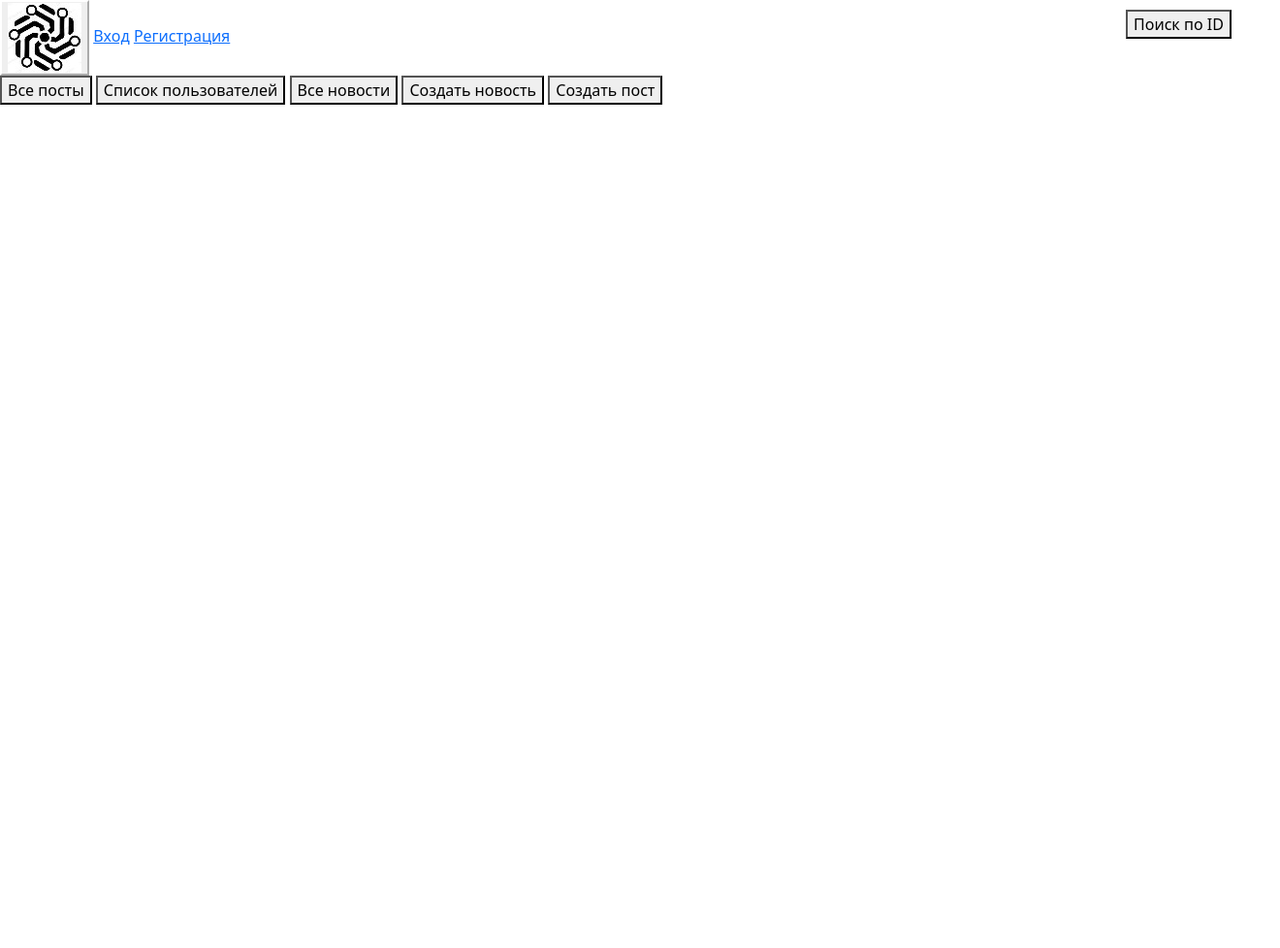
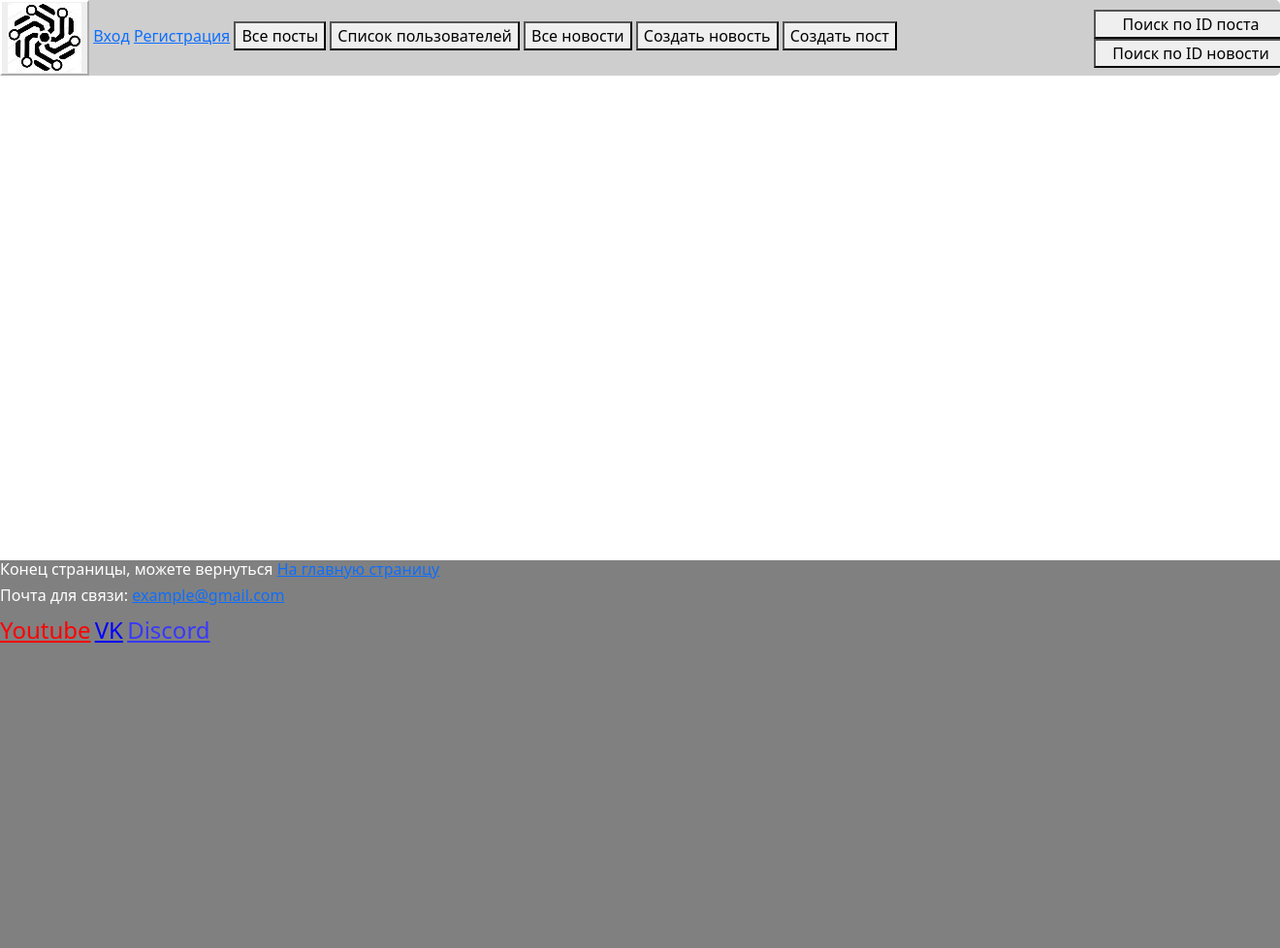
Before and after one commit to Mak7216/mydjango, a Django app: page / in a window 1320 px wide. Shown: the whole page at 97% size. Before the commit the page ends 108 px from the top, so only its background shows below. Run offline with Django 4.2, Linux system fonts and the light colour scheme; the visitor is signed in with stand-in values (Sample User, id 1).

Commit message:
new desing

```diff
--- a/my_site/news/views.py
+++ b/my_site/news/views.py
@@ -19,7 +19,7 @@ def detail_new(request, post_id):
     return HttpResponse(template.render(context, request))
 
 def news(request):
-    template = loader.get_template("news/news.html")
+    template = loader.get_template("main.html")
     posts = News.objects.all()
     context = {
         "posts": posts
--- a/my_site/posts/static/css/style.css
+++ b/my_site/posts/static/css/style.css
@@ -63,15 +63,14 @@
     color: rgb(0, 183, 255);
     font-size: 24px;
 }
+.discord {
+    color: rgb(56, 56, 255);
+    font-size: 24px;
+}
 .ul_news {
     position: relative;
     left: 100px;
     top: 100px;
-}
-.h2__ {
-    position: relative;
-    right: 36px;
-    width: 1000px;
 }
 .search {
     width: 100%;
@@ -93,9 +92,17 @@
 .wrap{
     width: 120px;
     position: absolute;
-    top: 25px;
-    left: 92.5%;
+    top: 40px;
+    left: 90%;
     transform: translate(-50%, -50%);
+}
+.search_post {
+    height: 30px;
+    width: 200px;
+}
+.search_news {
+    height: 30px;
+    width: 200px;
 }
 .back_2_main_menu_header {
     color: rgb(255, 255, 255);
@@ -107,3 +114,33 @@
 .create_post {
     width: 120px;
 }
+.header {
+    background-color: rgb(206, 206, 206);
+    border-radius: 5px;
+}
+.footer {
+    background-color: rgb(128, 128, 128);
+    position: relative;
+    top: 500px;
+    height: 400px;
+    width: 100%;
+}
+.footer_endpage {
+    color: white;
+}
+.date_news {
+    position: relative;
+    height: 50px;
+}
+.date_posts {
+    position: relative;
+    height: 50px;
+}
+.body_post {
+    position: relative;
+    height: 30px;
+}
+.footer_link_mail {
+    color: white;
+    top: 50px;
+}
--- a/my_site/templates/includes/footer.html
+++ b/my_site/templates/includes/footer.html
@@ -1,4 +1,8 @@
 {% load static %}
-<footer>
-
+<footer class="footer">
+    <h6 class="footer_endpage">Конец страницы, можете вернуться <a href="http://127.0.0.1:8000/" class="footer_">На главную страницу</a></h6>
+    <h6 class="footer_link_mail">Почта для связи: <a href="https://mail.google.com/mail/">example@gmail.com</a></h6>
+    <a href="https://www.youtube.com/channel/UCMnahQWTCi9rkdG9IWCP4Vg" class="youtube">Youtube</a>
+    <a href="https://vk.com/mkozh162" class="vk">VK</a>
+    <a href="https://www.youtube.com/shorts/I_duxn6of8o" class="discord">Discord</a>
 </footer>
--- a/my_site/templates/includes/header.html
+++ b/my_site/templates/includes/header.html
@@ -1,15 +1,27 @@
 {% load static %}
-<header>
+<header class="header">
     <button onclick="window.location='http://127.0.0.1:8000/'" class="back_2_main_menu_header"><img src="{% static 'img/logo.jpg' %}"></button>
     <a href="http://127.0.0.1:8000/login" class="login">Вход</a>
     <a href="http://127.0.0.1:8000/register" class="registration">Регистрация</a>
     <div class="wrap">
-          <button type="submit" id="java_search">Поиск по ID</button>
+          <button type="submit" id="java_search_post" class="search_post">Поиск по ID поста</button>
+          <button type="submit" id="java_search_news" class="search_news">Поиск по ID новости</button>
     </div>
+    <button onclick="window.location='http://127.0.0.1:8000/posts'">Все посты</button>
+    <button onclick="window.location='http://127.0.0.1:8000/users'">Список пользователей</button>
+    <button onclick="window.location='http://127.0.0.1:8000/news'">Все новости</button>
+    <button onclick="window.location='http://127.0.0.1:8000/create_news'">Создать новость</button>
+    <button onclick="window.location='http://127.0.0.1:8000/create_post'">Создать пост</button>
     <script>
-        document.querySelector("#java_search").onclick = function(){
+        document.querySelector("#java_search_post").onclick = function(){
             const insert = prompt('Введите ID поста')
-            window.location.replace("http://127.0.0.1:8000/posts/" + insert + "/");
+            if (insert == null) {alert("Неправильный формат данных");}
+            else {window.location.replace("http://127.0.0.1:8000/posts/" + insert + "/");}
+        }
+        document.querySelector("#java_search_news").onclick = function(){
+            const insert = prompt('Введите ID новости')
+            if (insert == null) {alert("Неправильный формат данных");}
+            else {window.location.replace("http://127.0.0.1:8000/news/" + insert + "/");}
         }
     </script>
 </header>
--- a/my_site/templates/main.html
+++ b/my_site/templates/main.html
@@ -1,8 +1,4 @@
 {% extends 'base.html' %}
 {% block content %}
-    <button onclick="window.location='http://127.0.0.1:8000/posts'">Все посты</button>
-    <button onclick="window.location='http://127.0.0.1:8000/users'">Список пользователей</button>
-    <button onclick="window.location='http://127.0.0.1:8000/news'">Все новости</button>
-    <button onclick="window.location='http://127.0.0.1:8000/create_news'">Создать новость</button>
-    <button onclick="window.location='http://127.0.0.1:8000/create_post'">Создать пост</button>
+
 {% endblock content %}
--- a/my_site/templates/users/user_t.html
+++ b/my_site/templates/users/user_t.html
@@ -10,7 +10,7 @@
     <h4 class="links">
         <h6>Больше постов и видео на других площадках:</h6>
         <a href="https://www.youtube.com/channel/UCMnahQWTCi9rkdG9IWCP4Vg" class="youtube" >YouTube</a>
-        <a href="https://vk.com/mkozh16" class="vk">VK</a>
+        <a href="https://vk.com/mkozh162" class="vk">VK</a>
         <a href="https://t.me/user16_f" class="telegram">Telegram</a>
     </h4>
 {% endblock content %}
```
Also changed, not shown: my_site/templates/posts/index.html (+4 -3 lines), my_site/uploads/news/images/2023/09/05/photo_2023-01-25_15-46-58.jpg (added), 1 other file.
